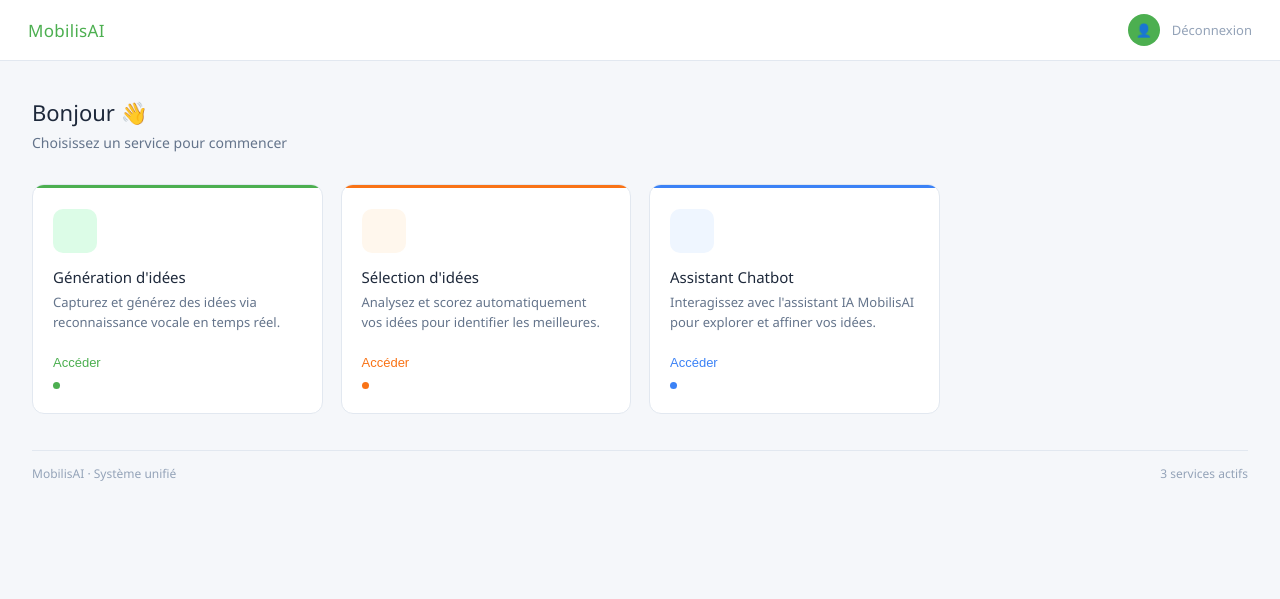
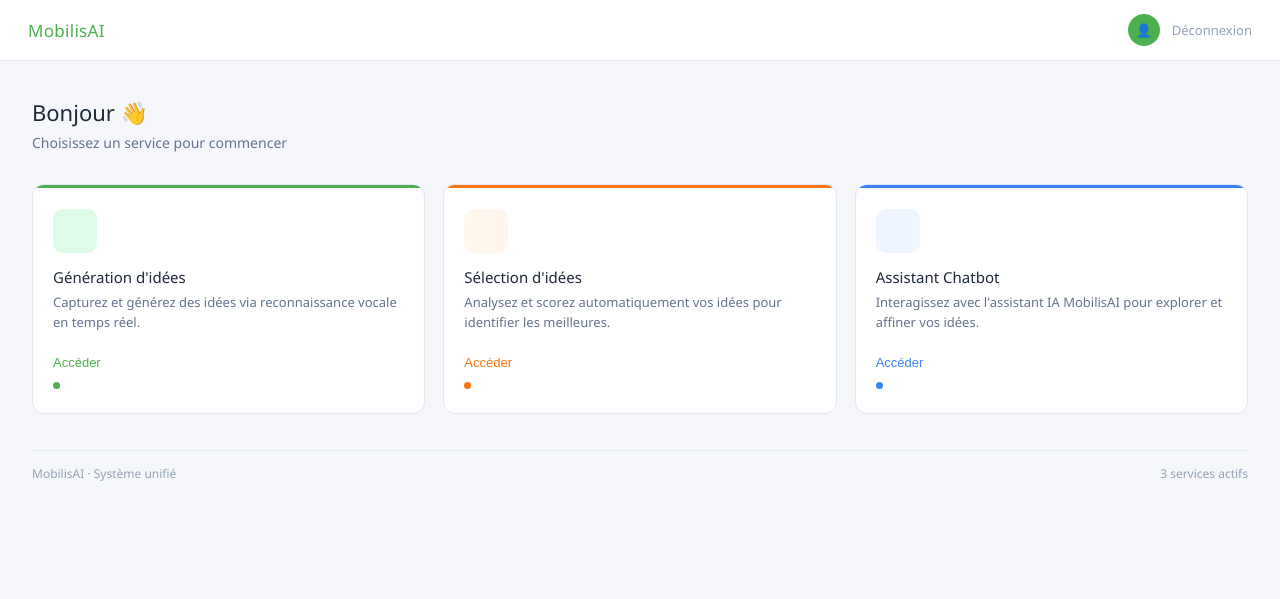
Before and after one commit to emiiyet/portail-mobilisai, a FastAPI app: template templates/accueil.html in a window 1280 px wide. Shown: the top 599 px of the page. Run offline with FastAPI, Linux system fonts and the light colour scheme; the template is opened without the code that fills it, so the values that code supplies are empty; some libraries are stand-ins or nearby versions.

Commit message:
Update accueil.html

```diff
--- a/templates/accueil.html
+++ b/templates/accueil.html
@@ -83,7 +83,7 @@
 
     .grid {
     display: grid;
-    grid-template-columns: repeat(4, 1fr);
+    grid-template-columns: repeat(3, 1fr);
     gap: 18px;
 }
 
```
